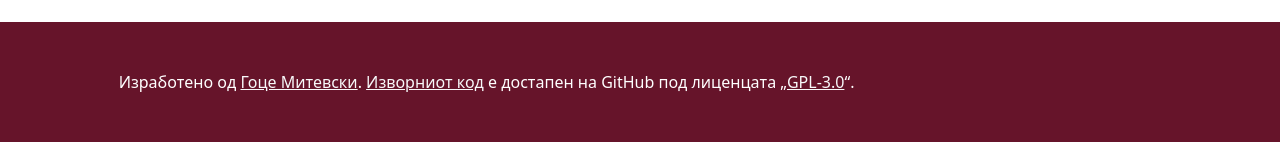
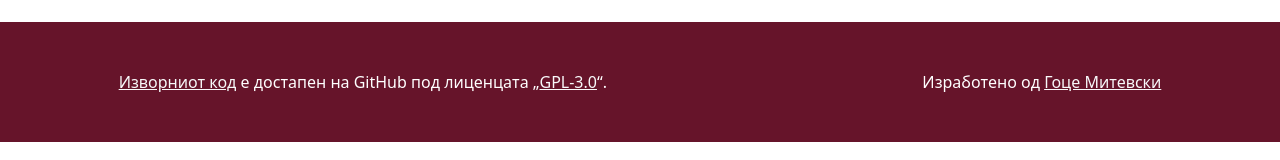
Before and after one commit to gocemitevski/registar-licenci-ugostitelska-dejnost, a React (Vite) app: page /vid-na-licenca/1 in a window 1280 px wide. Shown: the part 443-603 px from the top of the page. Built offline with nearby package versions, Linux system fonts and the light colour scheme; no server answers; a web font is replaced by a local one.

Commit message:
Refactor Footer

```diff
--- a/src/components/Footer.jsx
+++ b/src/components/Footer.jsx
@@ -4,15 +4,8 @@ export default function Footer() {
       <footer className="container-fluid">
         <div className="row">
           <div className="col-lg-10 offset-lg-1">
-            Изработено од{" "}
-            <a
-              className="link-light"
-              rel="noopener"
-              href="https://www.gocemitevski.com/"
-            >
-              Гоце Митевски
-            </a>
-            .{" "}
+            <div className="row">
+              <div className="col">
                 <a
                   className="link-light"
                   rel="noopener"
@@ -30,6 +23,18 @@ export default function Footer() {
                 </a>
                 “.
               </div>
+              <div className="col-auto">
+                Изработено од{" "}
+                <a
+                  className="link-light"
+                  rel="noopener"
+                  href="https://www.gocemitevski.com/"
+                >
+                  Гоце Митевски
+                </a>
+              </div>
+            </div>
+          </div>
         </div>
       </footer>
     </div>
```
Lines whose indentation alone changed are shown as unchanged.
